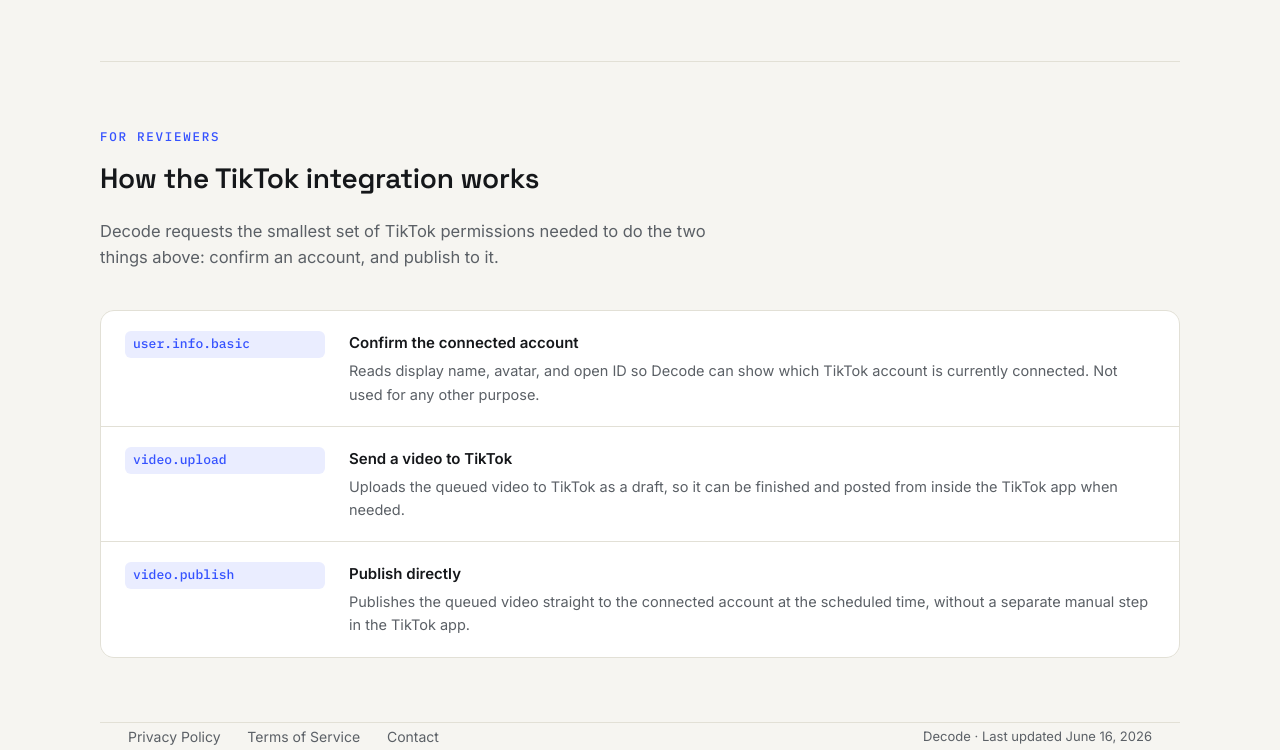
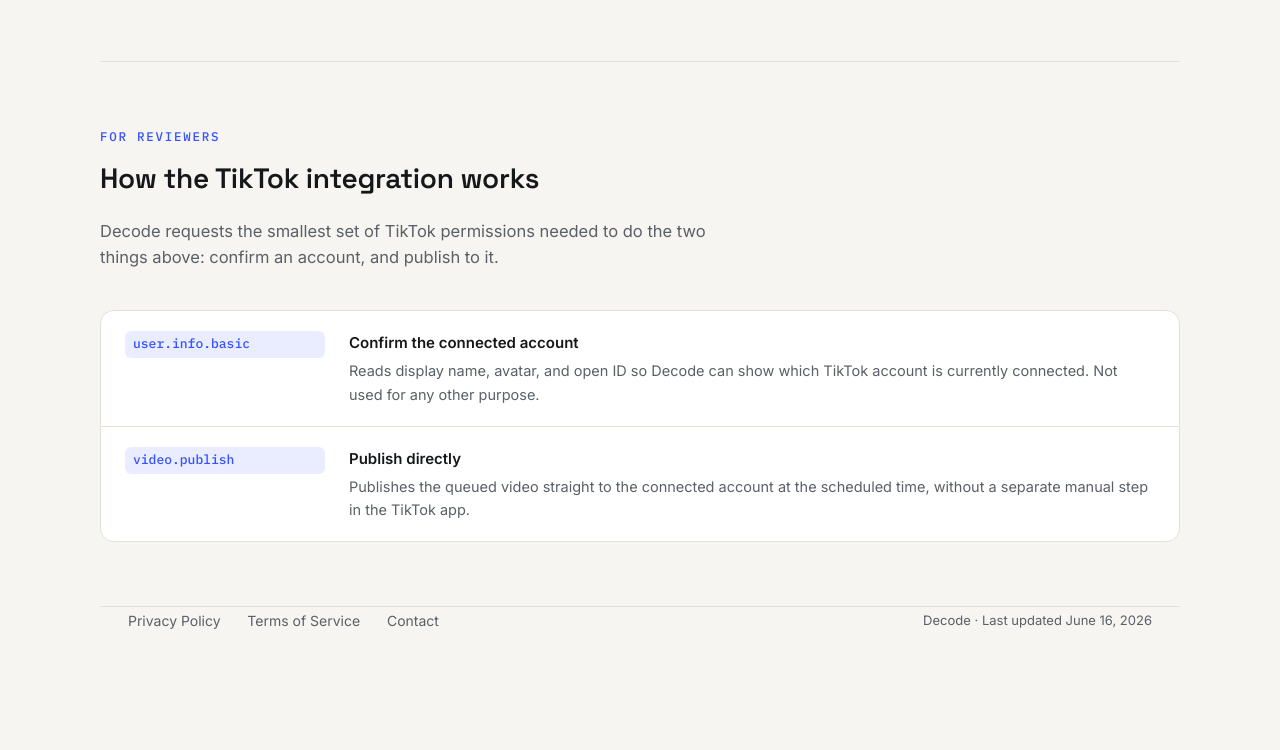
Before and after one commit to giotleroitsao-hash/giotleroitsao-hash.github.io, a plain HTML site: page index.html in a window 1280 px wide. Shown: the part 1213-1963 px from the top of the page. After the commit the page ends 1847 px from the top, so only its background shows below. Drawn offline with Linux system fonts and the light colour scheme.

Commit message:
Update index.html

```diff
--- a/index.html
+++ b/index.html
@@ -199,13 +199,6 @@
       </div>
     </div>
     <div class="scope-row">
-      <code>video.upload</code>
-      <div class="desc">
-        <div class="t">Send a video to TikTok</div>
-        <div class="d">Uploads the queued video to TikTok as a draft, so it can be finished and posted from inside the TikTok app when needed.</div>
-      </div>
-    </div>
-    <div class="scope-row">
       <code>video.publish</code>
       <div class="desc">
         <div class="t">Publish directly</div>
@@ -234,7 +227,7 @@
   //    digest (not the usual base64url), so it's computed by hand below.
   const CLIENT_KEY = 'awfbbl5etjjaaqq3';
   const REDIRECT_URI = 'https://giotleroitsao-hash.github.io/callback.html';
-  const SCOPES = 'user.info.basic,video.upload,video.publish';
+  const SCOPES = 'user.info.basic,video.publish';
 
   function randomUrlSafeString(byteLength) {
     const bytes = new Uint8Array(byteLength);
```
